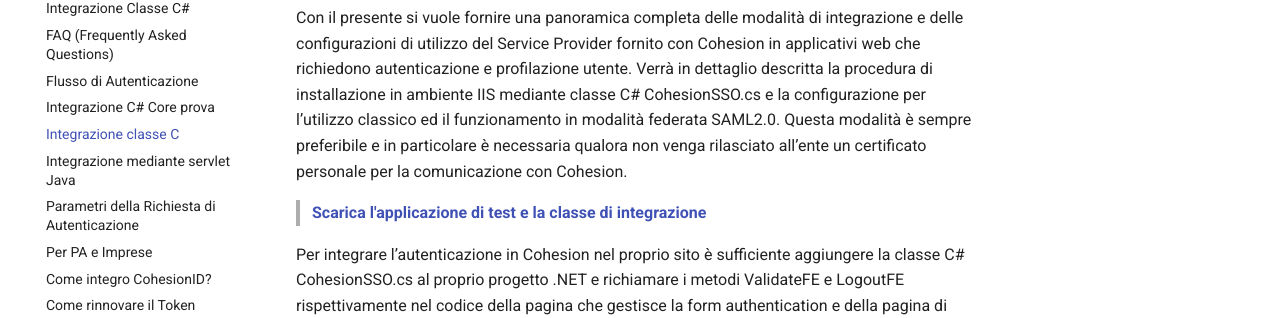
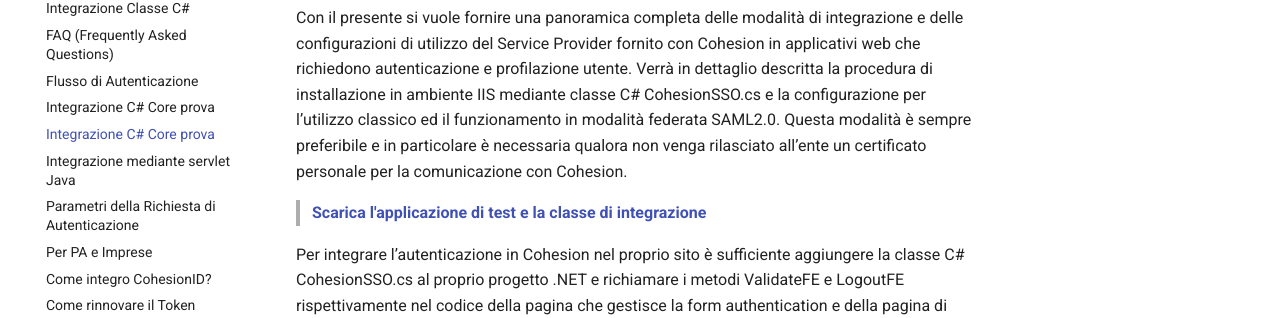
Before and after one commit to DarisCappelletti/TestDaris, an MkDocs documentation site: the page built from docs/Integrazione-Classe-C#.md, in a window 1280 px wide. Shown: the part 221-539 px from the top of the page. Built offline with MkDocs 1.6.1 and Material for MkDocs 9.7.7, drawn with Linux system fonts in a browser that asks for light colours.

Commit message:
Update wiki files

```diff
--- a/docs/Integrazione-Classe-C#.md
+++ b/docs/Integrazione-Classe-C#.md
@@ -1,3 +1,7 @@
+---
+title: Integrazione C# Core prova
+nav_order: 2
+---
 # Integrazione classe C#
 
 Con il presente si vuole fornire una panoramica completa delle modalità di integrazione e delle configurazioni di utilizzo del Service Provider fornito con Cohesion in applicativi web che richiedono autenticazione e profilazione utente.
```
Also changed, not shown: site/404.html, site/Documentazione-tecnica/index.html, site/FAQ/index.html, site/Flusso-di-Autenticazione/index.html, site/Integrazione-C#-Core/index.html, site/Integrazione-Classe-C#/index.html, site/Integrazione-Servlet-Java/index.html, site/Parametri-della-Richiesta-di-Autenticazione/index.html, site/Per-PA-e-Imprese/index.html, site/Pubbliche-Amministrazioni-e-Imprese/index.html, site/Rinnovo-del-Token/index.html, site/_Footer/index.html, site/index.html, 1 other file.
